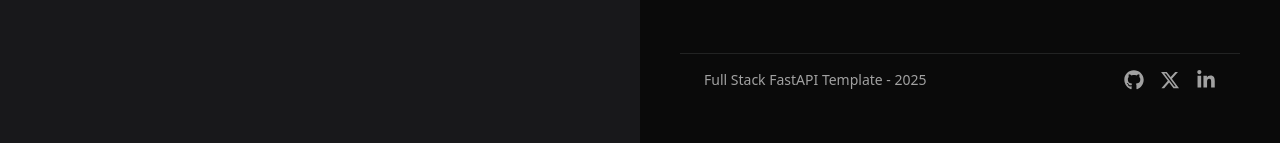
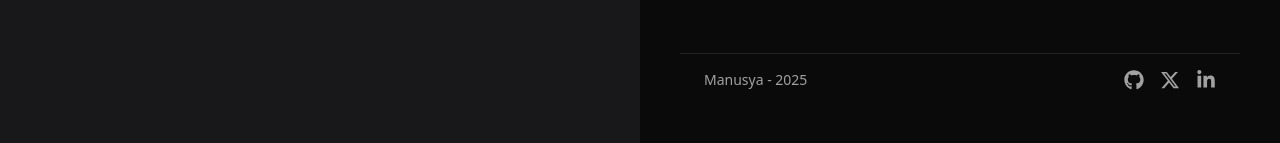
Before and after one commit to mkkasana/LearningEndToEnd, a React (Vite) app in the folder frontend/: page /login in a window 1280 px wide. Shown: the part 654-797 px from the top of the page. Built offline with nearby package versions, Linux system fonts and the light colour scheme.

Commit message:
chore: rebrand footer to Manushya and remove template references from README

```diff
--- a/frontend/src/components/Common/Footer.tsx
+++ b/frontend/src/components/Common/Footer.tsx
@@ -22,7 +22,7 @@ export function Footer() {
     <footer className="border-t py-4 px-6">
       <div className="flex flex-col items-center justify-between gap-4 sm:flex-row">
         <p className="text-muted-foreground text-sm">
-          Full Stack FastAPI Template - {currentYear}
+          Manusya - {currentYear}
         </p>
         <div className="flex items-center gap-4">
           {socialLinks.map(({ icon: Icon, href, label }) => (
```
Also changed, not shown: 1 other file (tests, documents, lock files or other folders).
